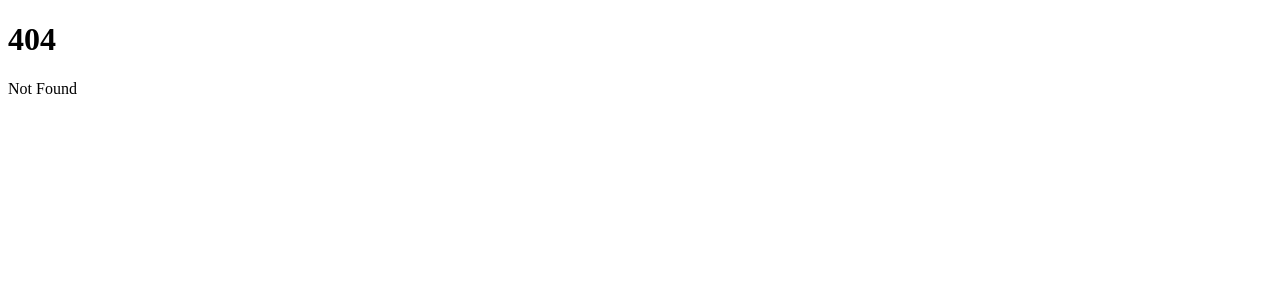
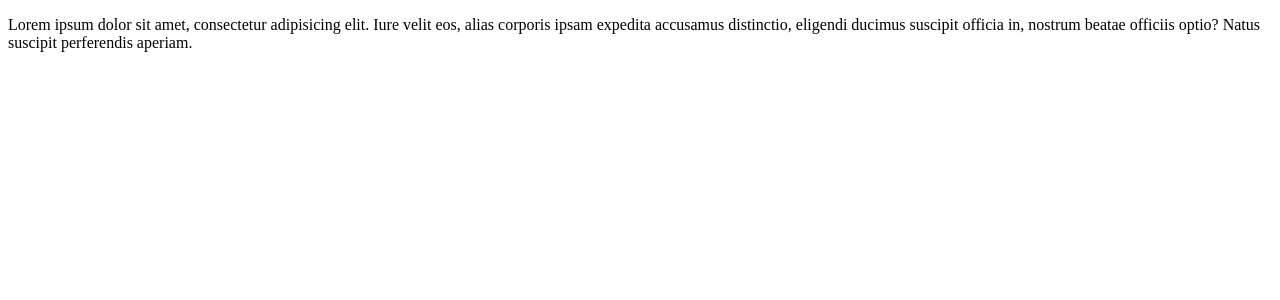
Before and after one commit to Mustafa12315/Svelte1, a SvelteKit app in the folder my-first-svelte/: page /about in a window 1280 px wide. Before the commit this address had no page. Shown: the top 300 px of the page. Built offline with nearby package versions, Linux system fonts and the light colour scheme.

Commit message:
Added About page

```diff
--- /dev/null
+++ b/my-first-svelte/src/routes/about/+page.svelte
@@ -0,0 +1,12 @@
+<script>
+
+</script>
+
+<html>
+
+<p>Lorem ipsum dolor sit amet, consectetur adipisicing elit. Iure velit eos, alias corporis ipsam expedita accusamus distinctio, eligendi ducimus suscipit officia in, nostrum beatae officiis optio? Natus suscipit perferendis aperiam.</p>
+</html>
+
+<style>
+
+</style>
```
